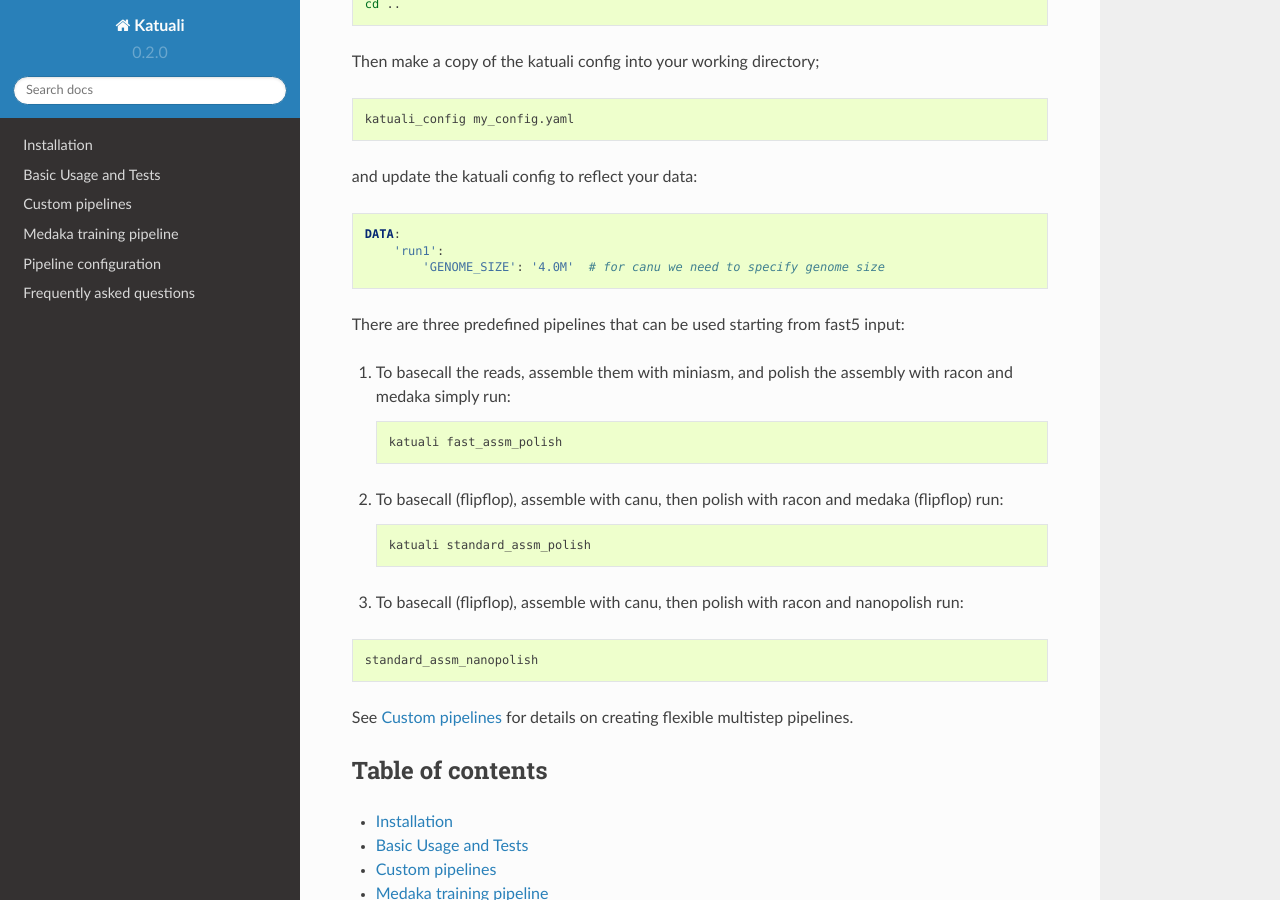
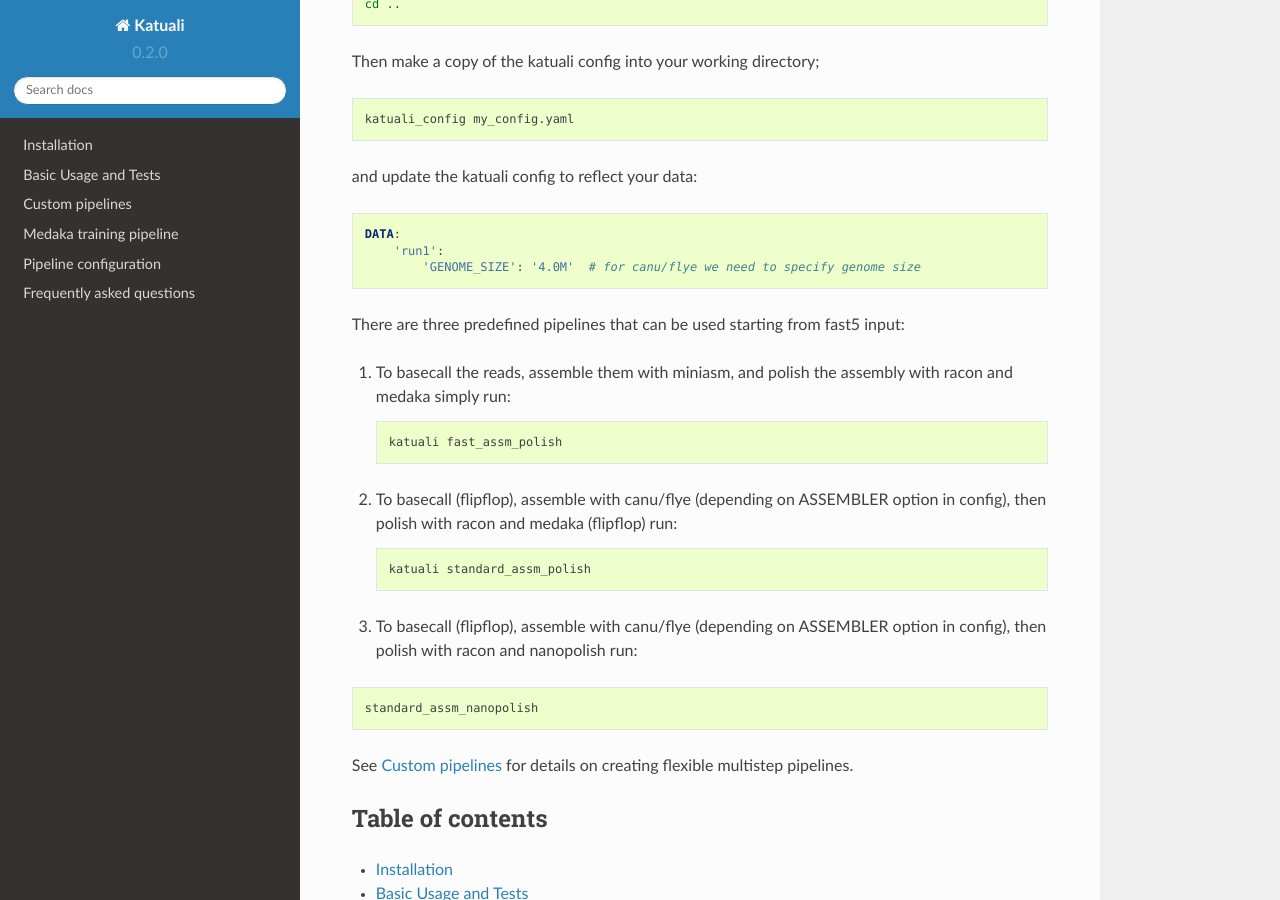
Before and after one commit to nanoporetech/katuali, a Sphinx documentation site: the page built from docs/index.rst, in a window 1280 px wide and 900 px high, scrolled down 1016 px. Built offline with Sphinx 7.4.7 and the Read the Docs theme 2.0.0, drawn with Linux system fonts in a browser that asks for light colours.

Commit message:
update docs

```diff
--- a/docs/examples.rst
+++ b/docs/examples.rst
@@ -82,6 +82,9 @@ Reads can be assembled in two ways at present:
     # use pomoxis mini_assemble to assemble with miniasm, then form consensus
     # with racon
     katuali run1/basecall/scrappie/miniasm_racon/consensus.fasta
+
+    # assemble with flye, specifying the genome size in the target name.
+    katuali run1/basecall/scrappie/flye_gsz_4.0M/consensus.fasta
 
 
 Polishing
--- a/docs/index.rst
+++ b/docs/index.rst
@@ -60,7 +60,7 @@ and update the katuali config to reflect your data:
 
     DATA:
         'run1':
-            'GENOME_SIZE': '4.0M'  # for canu we need to specify genome size
+            'GENOME_SIZE': '4.0M'  # for canu/flye we need to specify genome size
 
 There are three predefined pipelines that can be used starting from fast5 input:
 
@@ -72,14 +72,14 @@ There are three predefined pipelines that can be used starting from fast5 input:
        katuali fast_assm_polish
 
 
-2. To basecall (flipflop), assemble with canu, then polish with racon and medaka (flipflop) run:
+2. To basecall (flipflop), assemble with canu/flye (depending on ASSEMBLER option in config), then polish with racon and medaka (flipflop) run:
 
    .. code-block:: bash
 
        katuali standard_assm_polish
 
 
-3. To basecall (flipflop), assemble with canu, then polish with racon and nanopolish run:
+3. To basecall (flipflop), assemble with canu/flye (depending on ASSEMBLER option in config), then polish with racon and nanopolish run:
 
 .. code-block:: bash
 
--- a/docs/installation.rst
+++ b/docs/installation.rst
@@ -65,6 +65,7 @@ Assembly Tools
 
     `canu <https://github.com/marbl/canu>`_: "~/git/canu-1.8/Linux-amd64/bin/canu"
     `pomoxis <https://github.com/nanoporetech/pomoxis>`_: "~/git/pomoxis/venv/bin/activate"
+    `flye <https://github.com/fenderglass/Flye>`_: "~/git/Flye/bin/flye"
 
 In the context of Katuali, pomoxis functions as a wrapper to
 `miniasm <https://github.com/lh3/miniasm>`_. Canu is utilised in the standard
--- a/docs/tests.rst
+++ b/docs/tests.rst
@@ -6,7 +6,7 @@ Basic Usage and Tests
 
 The easiest way to test the pipeline is to run the tests, which will basecall,
 assemble and polish a small dataset that comes bundled with `Katuali`.  The
-tests require scrappie, pomoxis, canu and nanopolish to be installed, and can
+tests require scrappie, pomoxis, canu, flye and nanopolish to be installed, and can
 be run with:
 
 .. code-block:: bash
@@ -56,7 +56,7 @@ and update this file to reflect your data:
 
     DATA:
         'run1':
-            'GENOME_SIZE': '4.0M'  # for canu we need to specify genome size
+            'GENOME_SIZE': '4.0M'  # for canu/flye we need to specify genome size
 
 There are three standard workflows available:
 
@@ -67,7 +67,7 @@ There are three standard workflows available:
 
        katuali --configfile my_config.yaml fast_assm_polish
 
-2. Alternatively to assemble with canu run:
+2. Alternatively to assemble with canu/flye (depending on ASSEMBLER option in my_config.yaml) run:
 
    .. code-block:: bash
 
```
Also changed, not shown: other parts of docs/examples.rst (+1 -1 lines).
